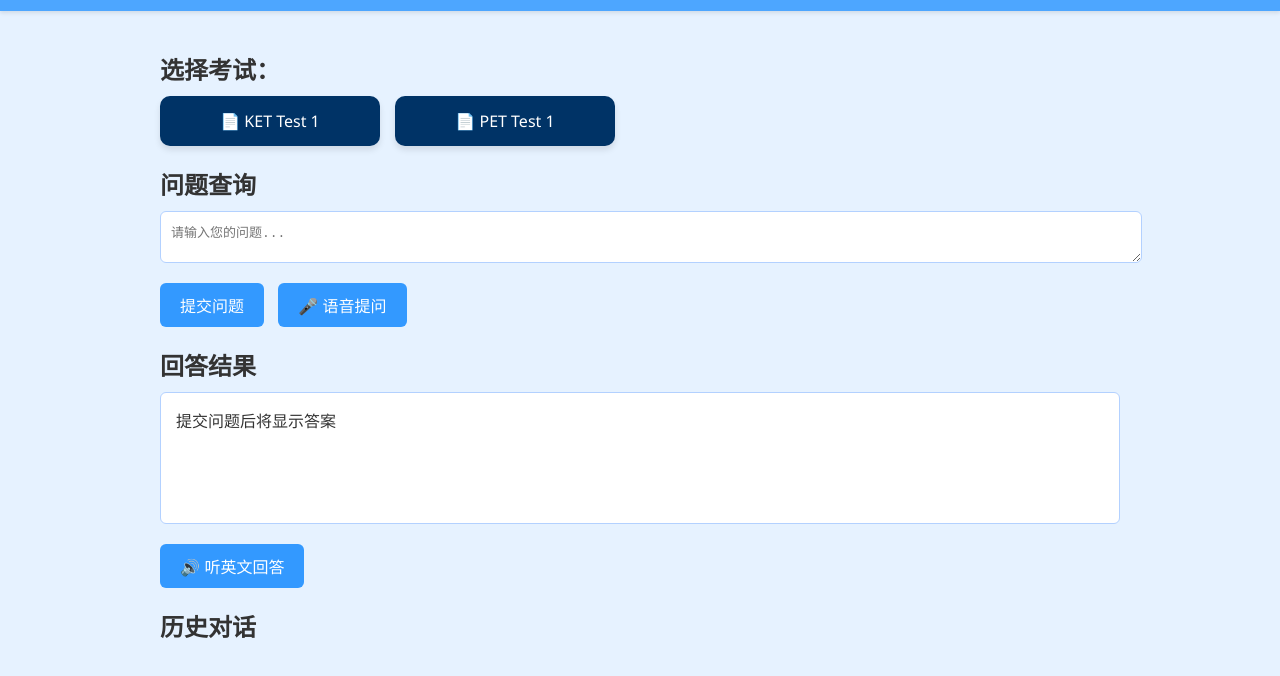
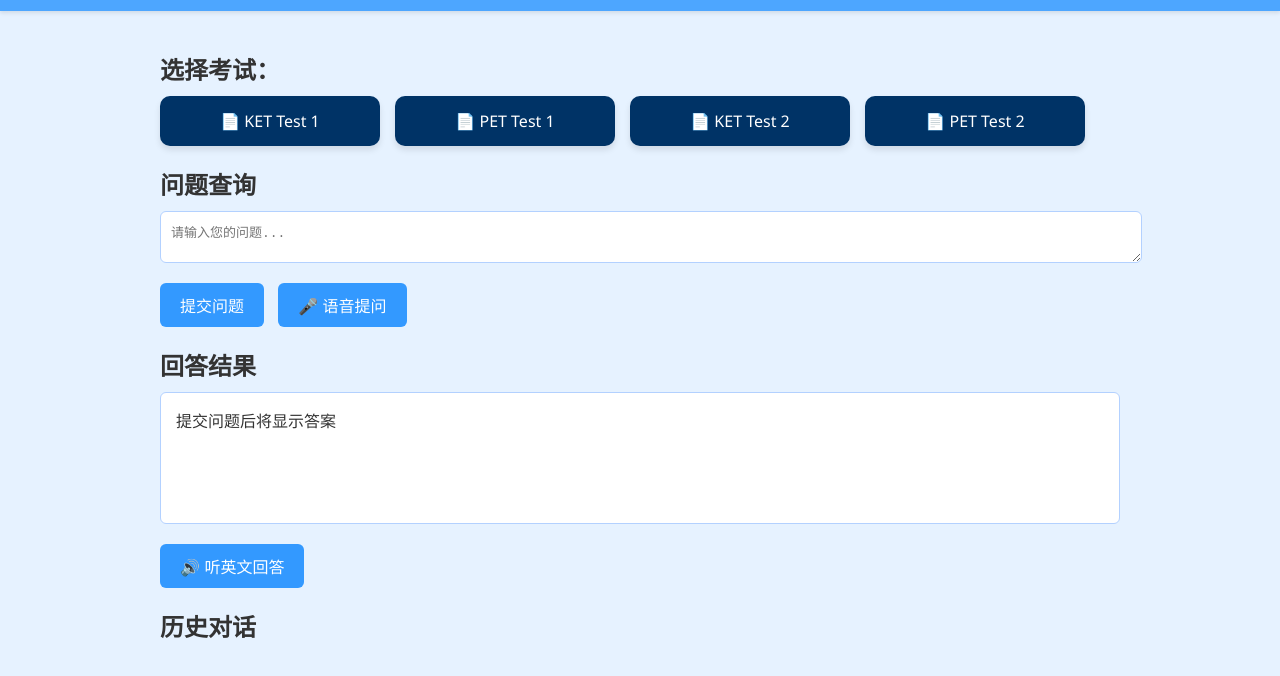
Before and after one commit to TommyTam2012/ket-pet-ai-app, a website: page public/index.html in a window 1280 px wide. Shown: the part 106-782 px from the top of the page. Drawn offline with Linux system fonts and the light colour scheme.

Commit message:
Update index.html

```diff
--- a/public/index.html
+++ b/public/index.html
@@ -52,10 +52,10 @@
     <section class="selectors">
       <h2>选择考试：</h2>
       <div class="exam-grid">
-        <!-- ✅ KET Button (unchanged functionality, now JS-controlled) -->
         <div class="exam-btn" onclick="setExam('ket01')">📄 KET Test 1</div>
-        <!-- ✅ PET Button (JS-controlled) -->
         <div class="exam-btn" onclick="setExam('pet01')">📄 PET Test 1</div>
+        <div class="exam-btn" onclick="setExam('ket02')">📄 KET Test 2</div>
+        <div class="exam-btn" onclick="setExam('pet02')">📄 PET Test 2</div>
       </div>
     </section>
 
```
